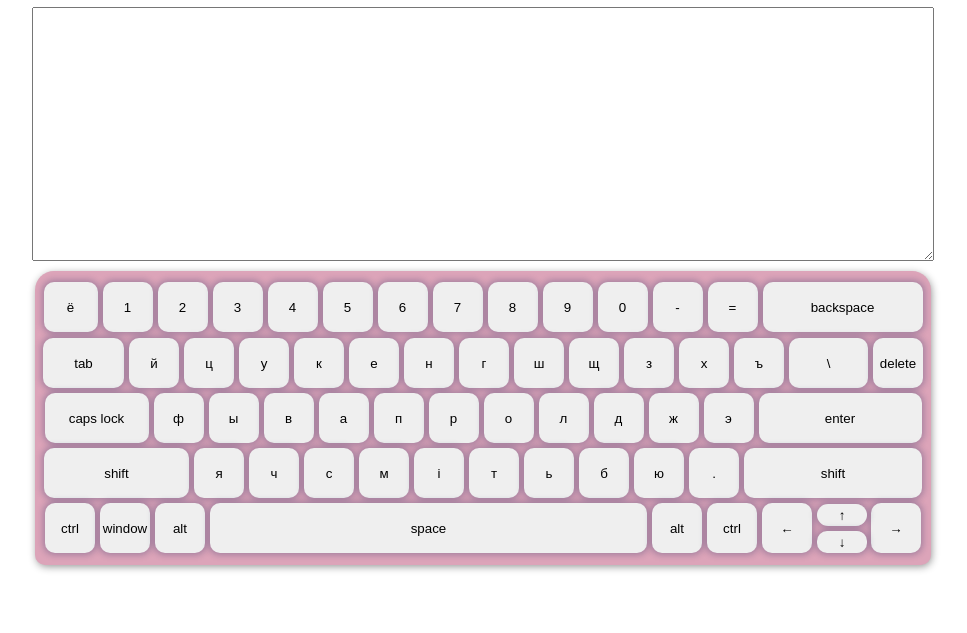
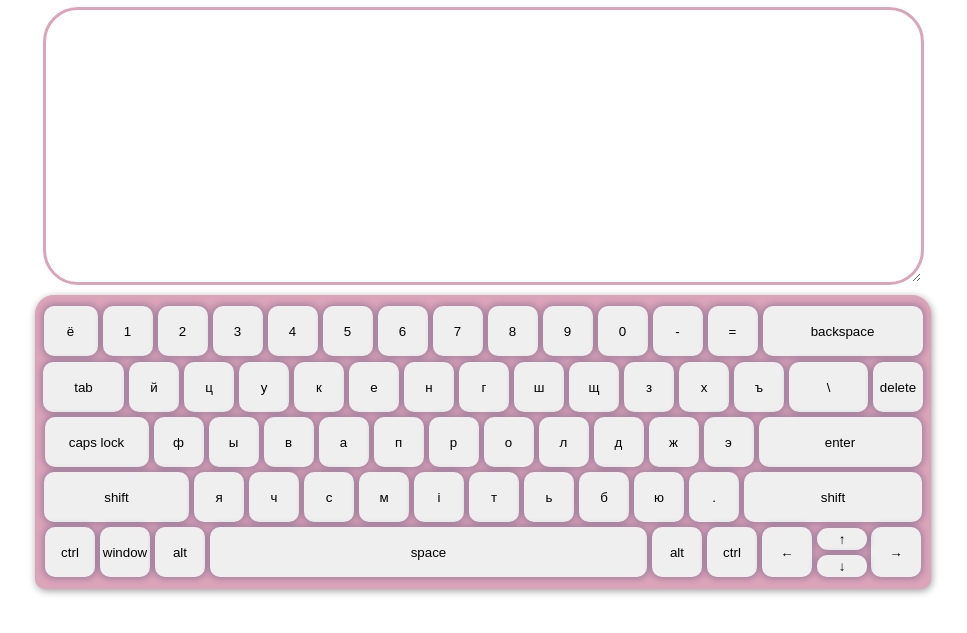
Before and after one commit to Dmasbs/virtual-keyboard, a website: page index.html in a window 1280 px wide. Shown: the part 65-698 px from the top of the page, without its empty margins (157-1124 px from the left). Drawn offline with Linux system fonts and the light colour scheme.

Commit message:
feat: add css style

```diff
--- a/style.css
+++ b/style.css
@@ -25,9 +25,11 @@ button {
 .textarea {
    display: block;
    margin: 10px auto;
-   padding: 10px;
-   width: 880px;
+   padding: 20px;
+   width: 835px;
    height: 232px;
+   border-radius: 35px;
+   border: 3px solid rgb(220,164,185);
 }
 
 .div_block {
```
